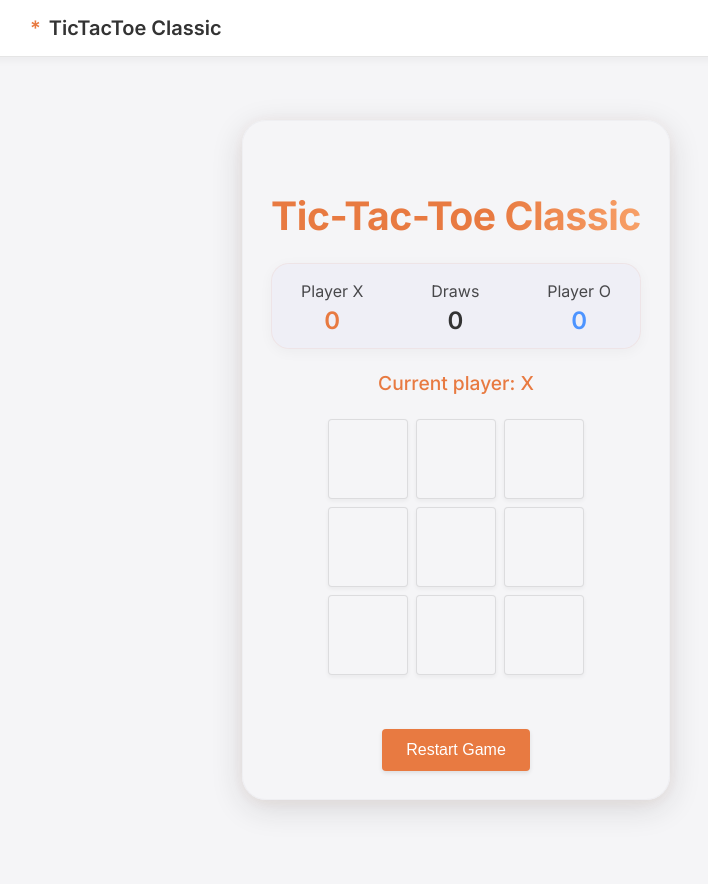
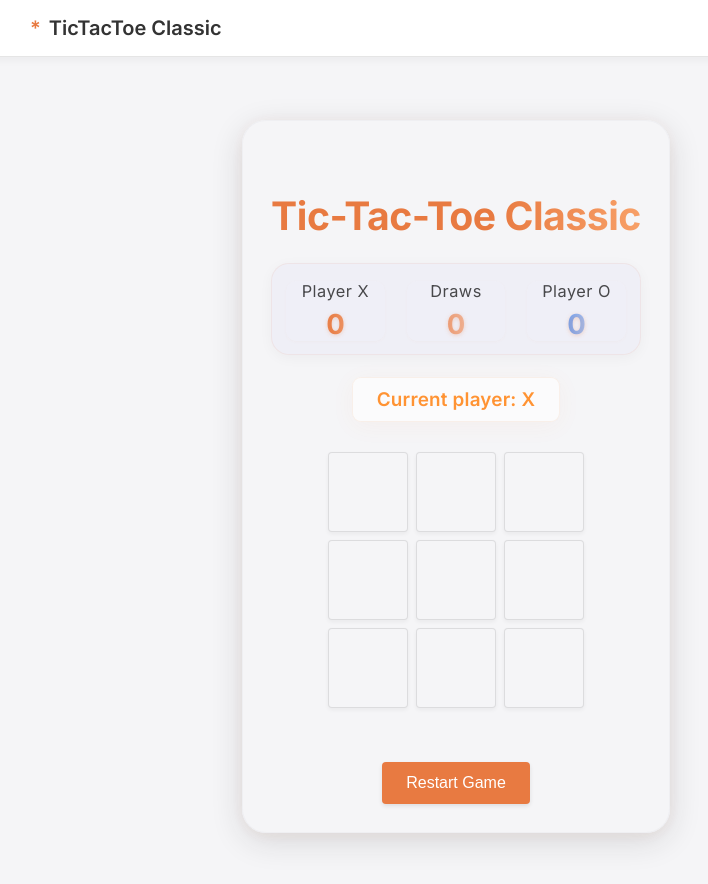
Before and after one commit to Workflow-Manager-admin/tictactoe-classic-100386-100392, a React (Create React App) app in the folder main_container_for_tictactoe_classic/: page / in a window 1280 px wide. Shown: the top 884 px of the page, without its empty margins (184-892 px from the left). Built offline with nearby package versions, Linux system fonts and the light colour scheme; the HTML template or start-up script is replaced by a standard one.

Commit message:
Auto-commit: Changes as of 2025-05-26T08:26:47.227882+00:00

```diff
--- a/main_container_for_tictactoe_classic/src/components/TicTacToe.css
+++ b/main_container_for_tictactoe_classic/src/components/TicTacToe.css
@@ -47,33 +47,58 @@
 
 .score {
   text-align: center;
-  padding: 0 15px;
+  flex: 1 1 0;
+  padding: 0 12px;
+  border-radius: 10px;
+  transition: box-shadow 0.22s cubic-bezier(0.4, 0.2, 0.2, 1);
+  background: rgba(240,240,255,0.09);
+  box-shadow: 0 1px 3px 0 rgba(232, 122, 65, 0.04);
 }
 
 .player {
-  font-size: 1rem;
-  margin-bottom: 5px;
+  font-size: 1.02rem;
+  margin-bottom: 6px;
+  font-weight: 400;
   color: var(--text-secondary);
+  letter-spacing: .5px;
 }
 
 .score-value {
-  font-size: 1.5rem;
-  font-weight: 600;
+  font-size: 1.72rem;
+  font-weight: 700;
+  /* Modern drop highlight for scores */
+  background: linear-gradient(90deg, #E87A41bb 30%, #ffccad69 100%);
+  color: transparent;
+  -webkit-background-clip: text;
+  background-clip: text;
+  text-shadow: 0 1px 4px #E87A4147;
 }
 
 .score:first-child .score-value {
-  color: var(--kavia-orange);
+  background: linear-gradient(90deg, #E87A41ee 46%, #FFB37B98 100%);
+  color: transparent;
+  -webkit-background-clip: text;
 }
 
 .score:last-child .score-value {
-  color: #4D94FF;
+  background: linear-gradient(90deg, #4D94FFcc 40%, #e7f1ff88 100%);
+  color: transparent;
+  -webkit-background-clip: text;
 }
 
 .status-message {
-  margin-bottom: 20px;
-  font-size: 1.2rem;
-  font-weight: 500;
-  color: var(--kavia-orange);
+  margin-bottom: 26px;
+  font-size: 1.18rem;
+  font-weight: 600;
+  letter-spacing: .2px;
+  color: #ff9333;
+  background: rgba(255,255,255,0.64);
+  border-radius: 9px;
+  padding: 10px 24px 10px 24px;
+  box-shadow: 0 4px 24px rgba(232, 122, 65, 0.05);
+  backdrop-filter: blur(1px);
+  border: 1px solid rgba(220,120,50,0.09);
+  text-align: center;
 }
 
 .game-board {
```
Also changed, not shown: 2 other files (tests, documents, lock files or other folders).
